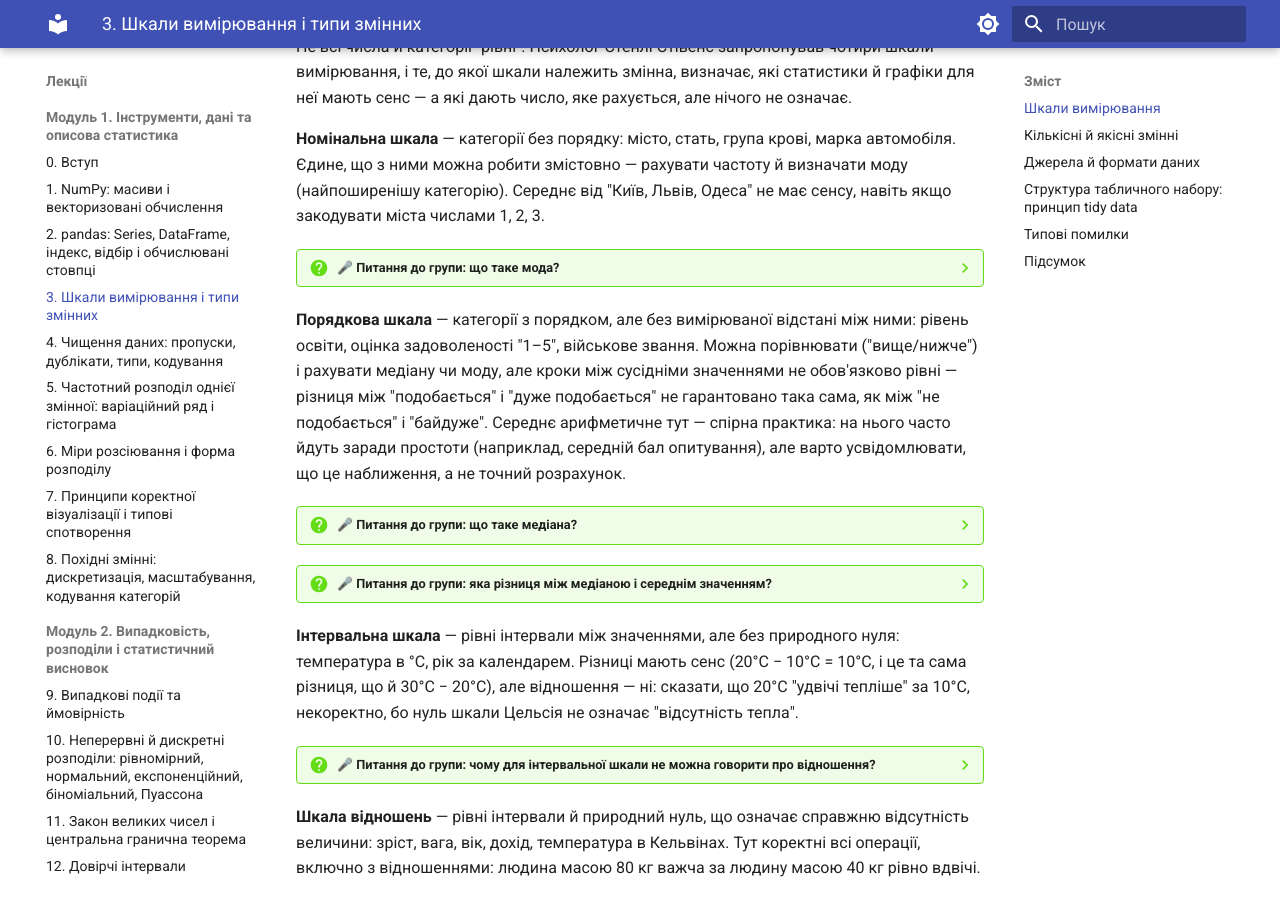
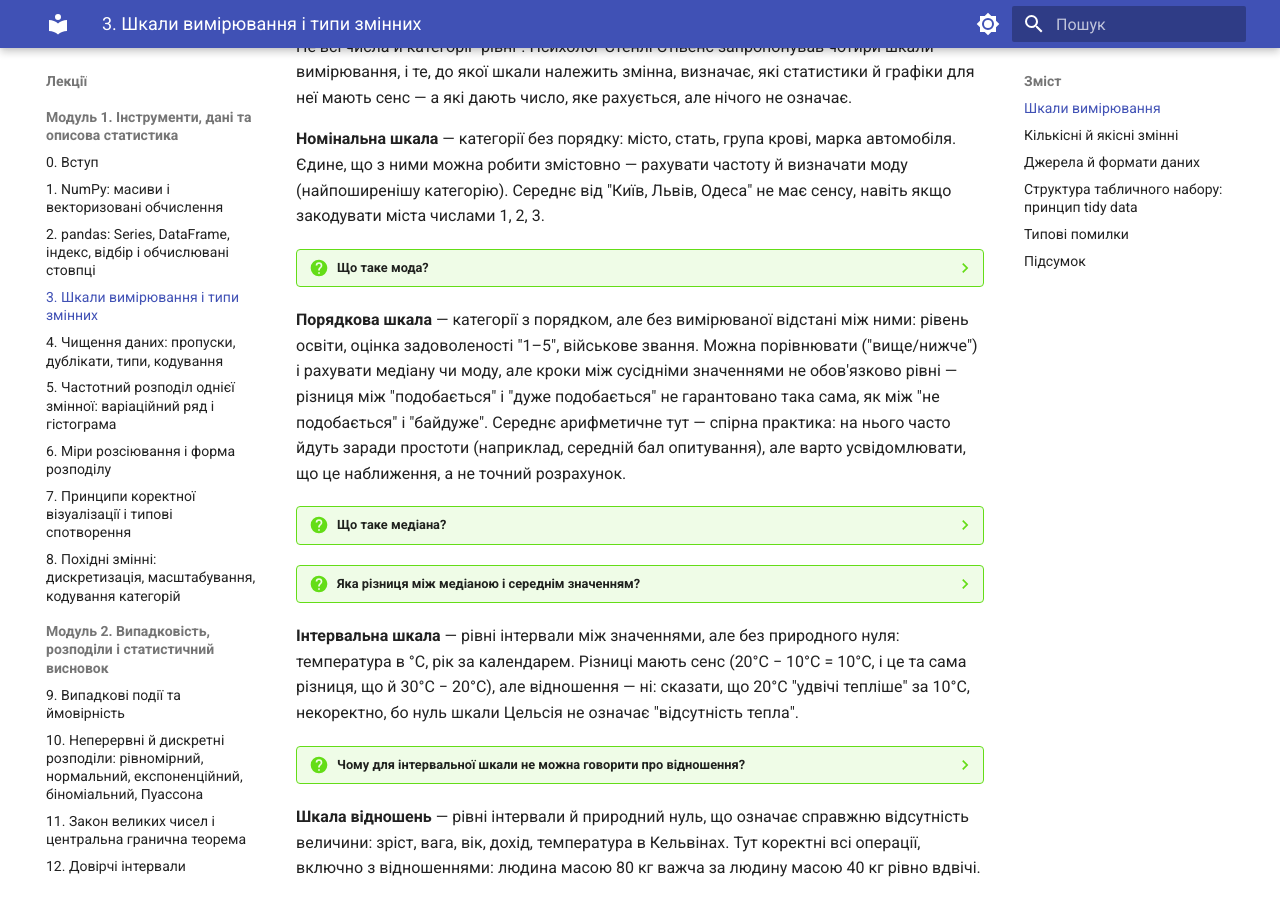
Before and after one commit to My-CD-ROM/data-analysis-course, an MkDocs documentation site: the page built from docs/lectures/03-tidy-data.md, in a window 1280 px wide and 900 px high, scrolled down 413 px. Built offline with MkDocs 1.6.1 and Material for MkDocs 9.7.7, drawn with Linux system fonts in a browser that asks for light colours.

Commit message:
docs: simplify question admonition titles
Drop the emoji and the "Питання до групи" prefix; the title is now
just the question itself.

```diff
--- a/docs/lectures/03-tidy-data.md
+++ b/docs/lectures/03-tidy-data.md
@@ -18,7 +18,7 @@
 частоту й визначати моду (найпоширенішу категорію). Середнє від "Київ,
 Львів, Одеса" не має сенсу, навіть якщо закодувати міста числами 1, 2, 3.
 
-??? question "🎤 Питання до групи: що таке мода?"
+??? question "Що таке мода?"
     **Мода** — значення (чи категорія), яке трапляється в наборі даних
     найчастіше. Це єдина "типова" характеристика, яку законно рахувати
     для номінальної шкали — вона не потребує ні порядку, ні відстані між
@@ -36,7 +36,7 @@
 йдуть заради простоти (наприклад, середній бал опитування), але варто
 усвідомлювати, що це наближення, а не точний розрахунок.
 
-??? question "🎤 Питання до групи: що таке медіана?"
+??? question "Що таке медіана?"
     **Медіана** — значення, яке опиняється точно посередині
     впорядкованого (відсортованого) ряду: половина спостережень менша
     за нього, половина — більша. Для непарної кількості спостережень це
@@ -45,7 +45,7 @@
     уже наближення, бо крок між сусідніми категоріями не гарантовано
     однаковий).
 
-??? question "🎤 Питання до групи: яка різниця між медіаною і середнім значенням?"
+??? question "Яка різниця між медіаною і середнім значенням?"
     **Середнє арифметичне** — сума всіх значень, поділена на їх
     кількість; це повноцінна арифметична операція, яка вимагає, щоб
     різниці між значеннями щось означали (тобто щонайменше інтервальної
@@ -66,7 +66,7 @@
 відношення — ні: сказати, що 20°C "удвічі тепліше" за 10°C, некоректно,
 бо нуль шкали Цельсія не означає "відсутність тепла".
 
-??? question "🎤 Питання до групи: чому для інтервальної шкали не можна говорити про відношення?"
+??? question "Чому для інтервальної шкали не можна говорити про відношення?"
     **Відношення** ("удвічі більше", "утричі менше") має сенс лише
     тоді, коли нуль шкали означає **справжню відсутність величини** —
     тоді саме число показує, скільки одиниць величини є. У шкалі
```
